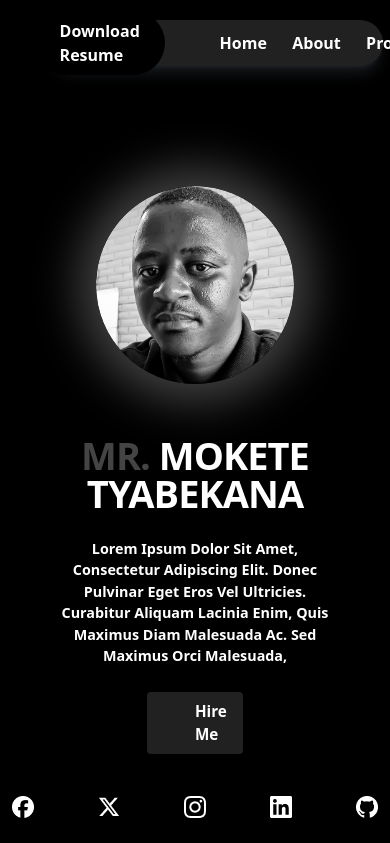
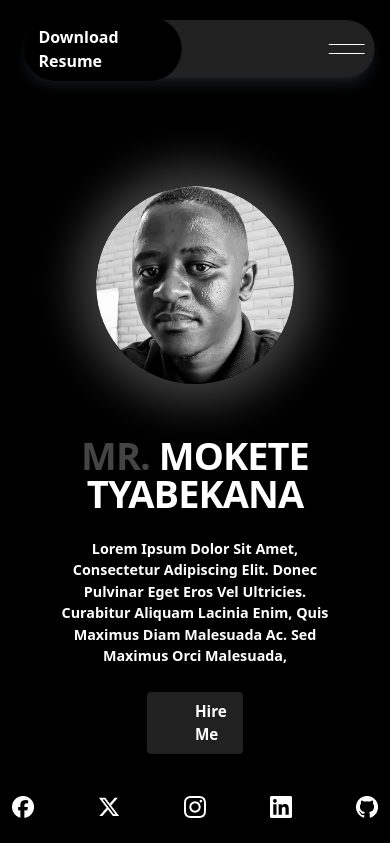
Before and after one commit to emaddkhan/my-projects, a React (Vite) app in the folder Portfolio-one/: page / in a window 390 px wide. Shown: the top 843 px of the page. Built offline with nearby package versions, Linux system fonts and the light colour scheme.

Commit message:
working on my portfolio

```diff
--- a/Portfolio-one/src/Components/Navbar.jsx
+++ b/Portfolio-one/src/Components/Navbar.jsx
@@ -1,21 +1,68 @@
-import React from 'react'
-import "../css/home.css"
+import React, { useState } from "react";
+import "../css/home.css";
 
 function Navbar() {
+  const [open, setOpen] = useState(false);
+  const menuHandler = () => {
+    setOpen(!open);
+  };
   return (
-    <div className='nav w-[85.4%] fixed top-5 z-50 h-[9vh] bg-brand-navGrey flex justify-between items-center rounded-full shadow-lg shadow-gray-600/30'>
-        <div className='download w-[19.5%] flex justify-center items-center'>
-            <a href='/Profile.pdf' download className='text-white downloadBtn bg-brand-black font-semibold px-16 py-3 rounded-full'>Download Resume</a>
+    <div className="nav w-[85.4%] fixed top-5 z-50 h-[9vh] bg-brand-navGrey flex justify-between items-center rounded-full shadow-lg shadow-gray-600/30">
+      <div className="download w-[19.5%] flex justify-center items-center">
+        <a
+          href="/Profile.pdf"
+          download
+          className="text-white downloadBtn bg-brand-black font-semibold px-16 py-3 rounded-full"
+        >
+          Download Resume
+        </a>
+      </div>
+      <div className="w-[29.5%] links flex gap-16 items-center">
+        {[
+          { name: "Home", link: "#home" },
+          { name: "About", link: "#about" },
+          { name: "Projects", link: "#work" },
+          { name: "Contacts", link: "#contact" },
+        ].map((item, index) => {
+          return (
+            <a className="text-white font-semibold" href={item.link}>
+              {item.name}
+            </a>
+          );
+        })}
+      </div>
+      <div className="menu hidden w-[13%] h-full">
+        <div
+          onClick={menuHandler}
+          className="flex z-10 flex-col justify-center gap-[15%]"
+        >
+          <div
+            className={`h-[2%] transition-transform rounded duration-300 ${
+              open ? "rotate-45 translate-y-1 w-4" : ""
+            } w-9  bg-white`}
+          ></div>
+          <div
+            className={`h-[1%] w-9 rounded transition-transform duration-300 bg-white ${
+              open ? "-rotate-45 w-4 -translate-y-1" : ""
+            }`}
+          ></div>
         </div>
-        <div className='w-[29.5%] links flex gap-16 items-center'>
-            {[{name:"Home",link:"#home"},{name:"About",link:"#about"},{name:"Projects",link:"#work"},{name:"Contacts",link:"#contact"}].map((item,index)=>{
-                return(
-                    <a className='text-white font-semibold' href={item.link}>{item.name}</a>
-                )
-            })}
-        </div>
+      </div>
+      <div
+  className={`absolute top-[120%]  right-0 w-[100%] bg-brand-navGrey rounded-lg overflow-hidden transition-all duration-700 ease-in-out ${
+    open ? "max-h-[25vh] pb-3 pt-3" : "max-h-0"
+  }`}
+>
+  <div className="flex flex-col items-center justify-center h-full gap-4">
+    <a href="#home"  onClick={() => setOpen(false)} className="text-white font-semibold">Home</a>
+    <a href="#about"  onClick={() => setOpen(false)} className="text-white font-semibold">About</a>
+    <a href="#work"  onClick={() => setOpen(false)} className="text-white font-semibold">Projects</a>
+    <a href="#contact"  onClick={() => setOpen(false)} className="text-white font-semibold">Contacts</a>
+  </div>
+</div>
+
     </div>
-  )
+  );
 }
 
-export default Navbar
+export default Navbar;
--- a/Portfolio-one/src/css/footer.css
+++ b/Portfolio-one/src/css/footer.css
@@ -94,4 +94,7 @@
     .footerDeveloped{
         font-size: 1.7vh;
     }
+    .contactsContainer{
+        margin-top: 3vh;
+    }
 }
--- a/Portfolio-one/src/css/home.css
+++ b/Portfolio-one/src/css/home.css
@@ -118,6 +118,24 @@
         width: 70%;
     }
 }
-@media (max-width:768px) {
+@media (max-width:429px) {
+    .links{
+        display: none;
+
+    }
+    .download{
+        width: 45%;
+    }
+    .nav{
+        height: 6.8vh;
+        width: 90%;
+        transform: translateX(-7.5%);
+    }
+    .downloadBtn{
+        padding: 8px 15px;
+    }
+    .menu{
+        display: flex;
+    }
 
 }
```
